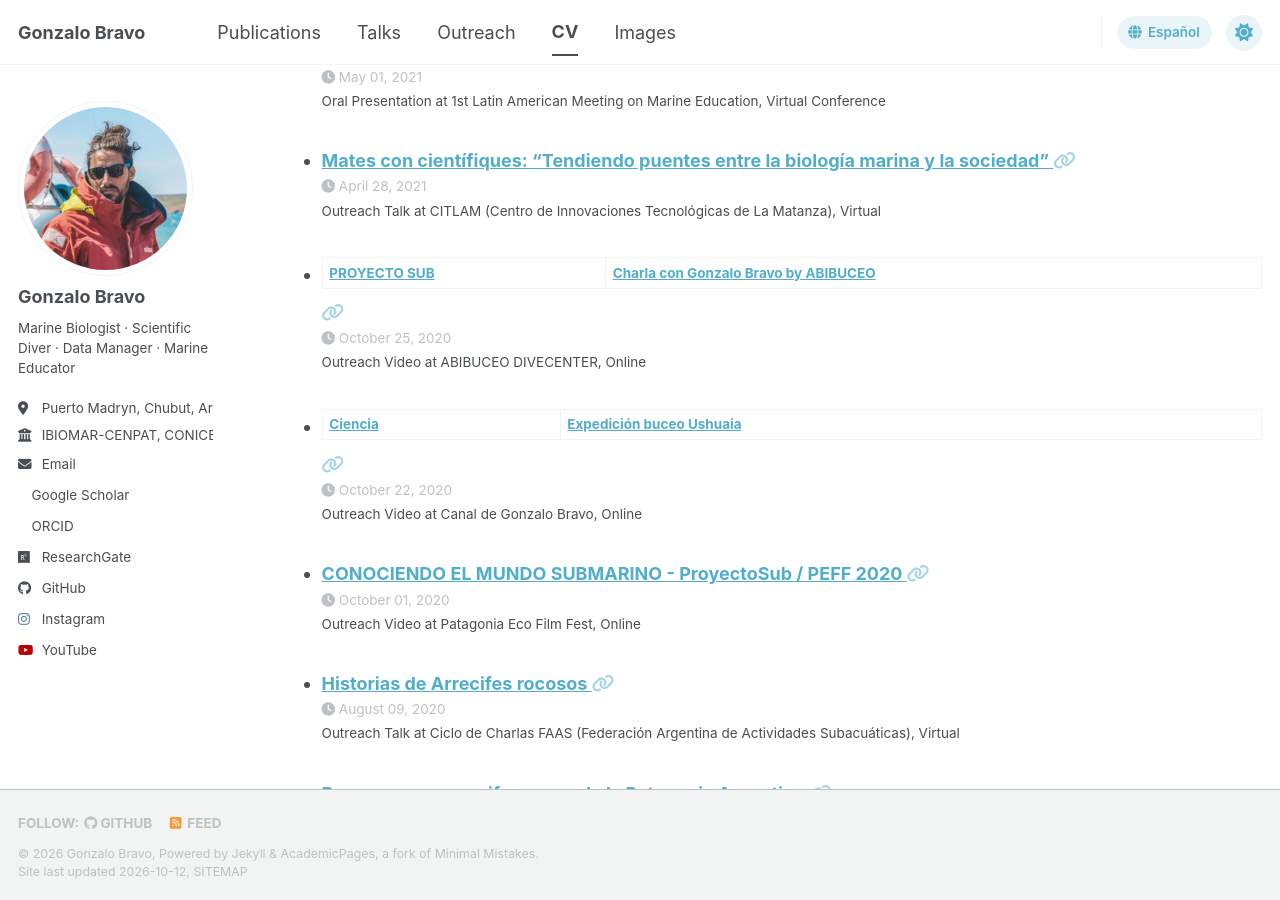
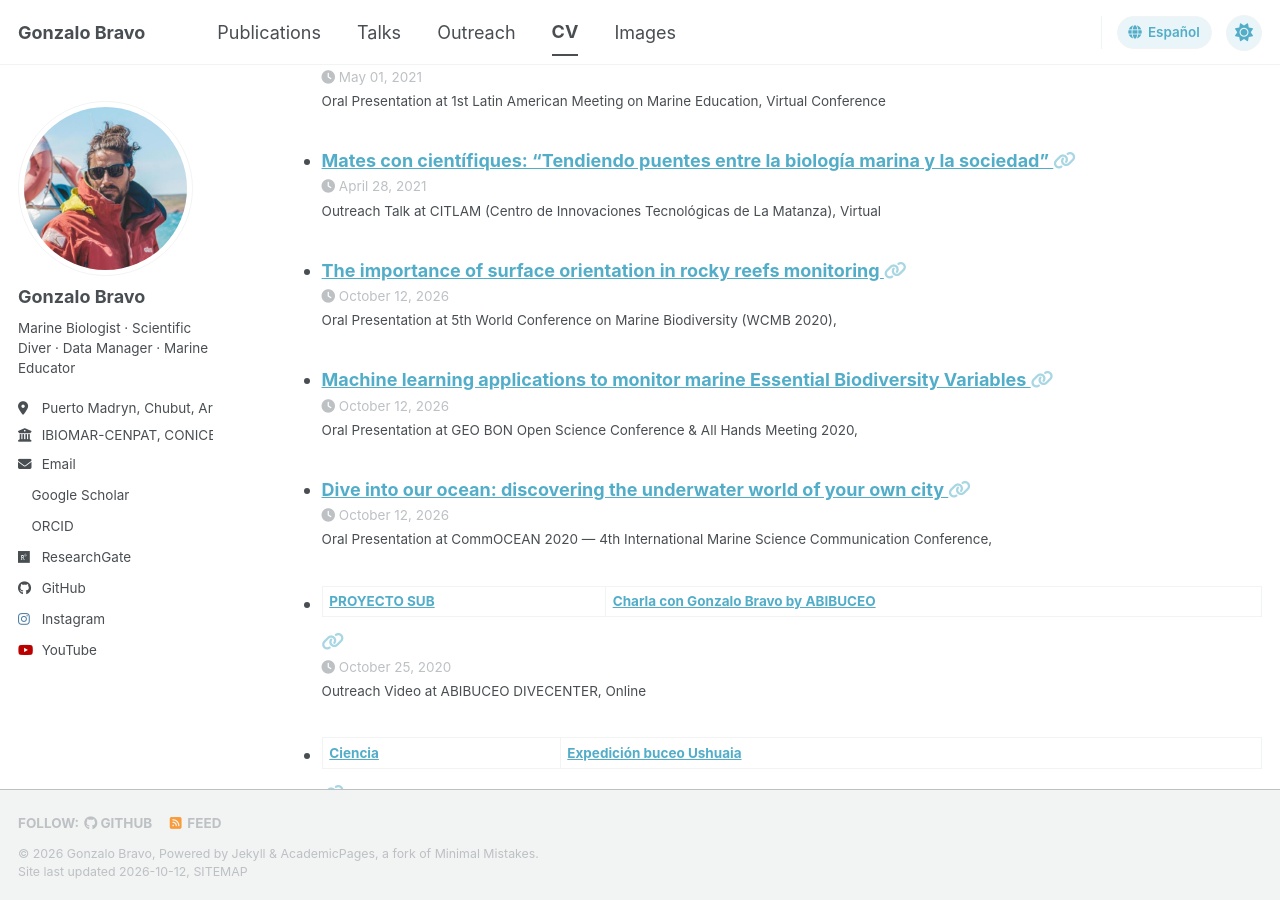
Before and after one commit to gonzalobravoargentina/gonzalobravoargentina.github.io, a Jekyll site: the page built from _pages/cv.md, in a window 1280 px wide and 900 px high, scrolled down 5894 px. Built offline with Jekyll 4.4.1, drawn with Linux system fonts in a browser that asks for light colours; a style sheet for code colours, icons or effects is not loaded.

Commit message:
Add three scientific conference recordings with verified event details

```diff
--- a/_includes/archive-single-talk.html
+++ b/_includes/archive-single-talk.html
@@ -51,6 +51,6 @@
     {% endif %}
     {% if post.date %}<p class="page__meta"><i class="fa fa-clock" aria-hidden="true"></i> {% if page.lang == 'es' %}{{ post.date | date: '%d/%m/%Y' }}{% else %}{{ post.date | date: '%B %d, %Y' }}{% endif %}</p>{% endif %}
     {% if post.venue %}<p class="archive__item-excerpt">{% if page.lang == 'es' %}{% if post.category == 'science' %}Charla científica{% else %}Charla de comunicación de la ciencia{% endif %}{% else %}{{ post.type }}{% endif %}, {{ post.venue }}{% if post.location %}, {{ post.location }}{% endif %}</p>{% endif %}
-    {% if page.lang == 'es' %}<p>Idioma: español</p>{% elsif post.excerpt %}<div class="archive__item-excerpt">{{ post.excerpt | markdownify }}</div>{% endif %}
+    {% if page.lang == 'es' %}<p>Idioma: {% if post.video_language == 'en' %}inglés{% else %}español{% endif %}</p>{% if post.recording_published %}<p>Video publicado: {{ post.recording_published | date: '%d/%m/%Y' }}. El año de la conferencia figura arriba.</p>{% endif %}{% elsif post.excerpt %}<div class="archive__item-excerpt">{{ post.excerpt | markdownify }}</div>{% endif %}
   </article>
 </div>
--- /dev/null
+++ b/_talks/2020-dive-into-ocean-commocean.md
@@ -0,0 +1,15 @@
+---
+title: "Dive into our ocean: discovering the underwater world of your own city"
+collection: talks
+category: science
+video_language: en
+type: "Oral Presentation"
+permalink: /talks/dive-into-ocean-commocean
+venue: "CommOCEAN 2020 — 4th International Marine Science Communication Conference"
+recording_published: "2026-10-12"
+link: "https://www.youtube.com/watch?v=lof5pwfdvcw"
+excerpt: "Conference held online on December 1–2, 2020, hosted by the Institute of Oceanology, Polish Academy of Sciences. Recording published on October 12, 2026."
+---
+Conference held online on December 1–2, 2020, hosted by the Institute of Oceanology, Polish Academy of Sciences.
+
+Recording published on October 12, 2026. Conference information taken from the video description.
--- /dev/null
+++ b/_talks/2020-machine-learning-geobon.md
@@ -0,0 +1,15 @@
+---
+title: "Machine learning applications to monitor marine Essential Biodiversity Variables"
+collection: talks
+category: science
+video_language: en
+type: "Oral Presentation"
+permalink: /talks/machine-learning-geobon
+venue: "GEO BON Open Science Conference & All Hands Meeting 2020"
+recording_published: "2026-10-12"
+link: "https://www.youtube.com/watch?v=-15UhGbF3vo"
+excerpt: "Conference held online on July 6–10, 2020. Recording published on October 12, 2026."
+---
+Conference held online on July 6–10, 2020.
+
+Recording published on October 12, 2026. Conference information taken from the video description.
--- /dev/null
+++ b/_talks/2020-surface-orientation-wcmb.md
@@ -0,0 +1,15 @@
+---
+title: "The importance of surface orientation in rocky reefs monitoring"
+collection: talks
+category: science
+video_language: en
+type: "Oral Presentation"
+permalink: /talks/surface-orientation-wcmb
+venue: "5th World Conference on Marine Biodiversity (WCMB 2020)"
+recording_published: "2026-10-12"
+link: "https://www.youtube.com/watch?v=3UPHlE5aPM8"
+excerpt: "Presented at WCMB 2020. The video description does not specify the exact presentation date. Recording published on October 12, 2026."
+---
+Presented at WCMB 2020. The video description does not specify the exact presentation date.
+
+Recording published on October 12, 2026. Conference information taken from the video description.
```
